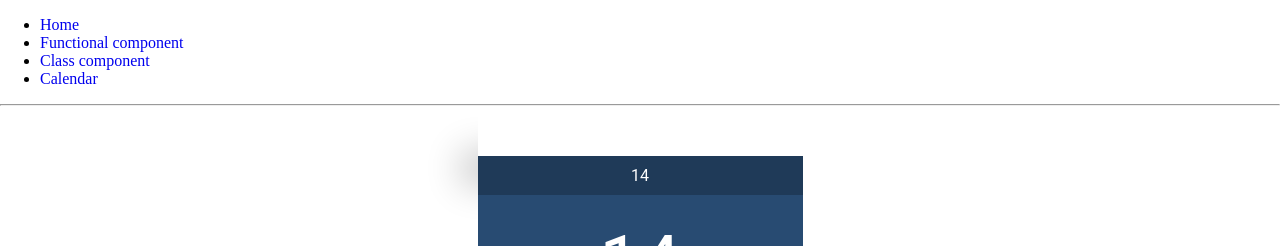
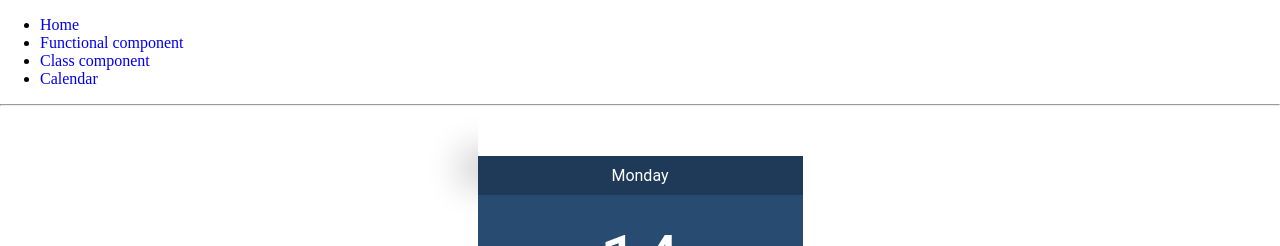
Before and after one commit to METALmasterKS/netology-react-homeworks, a React (Create React App) app: page /calendar in a window 1280 px wide. Shown: the top 246 px of the page. Built offline with nearby package versions, Linux system fonts and the light colour scheme; a web font is replaced by a local one.

Commit message:
Fix day of week

```diff
--- a/src/components/Calendar/index.js
+++ b/src/components/Calendar/index.js
@@ -26,7 +26,7 @@ const Index = ({date}) => {
   return (<div id="calendar">
       <div className="ui-datepicker">
         <div className="ui-datepicker-material-header">
-          <div className="ui-datepicker-material-day">{m.format('D')}</div>
+          <div className="ui-datepicker-material-day">{m.format('dddd')}</div>
           <div className="ui-datepicker-material-date">
             <div className="ui-datepicker-material-day-num">{m.format('D')}</div>
             <div className="ui-datepicker-material-month">{m.format("MMMM")}</div>
```
